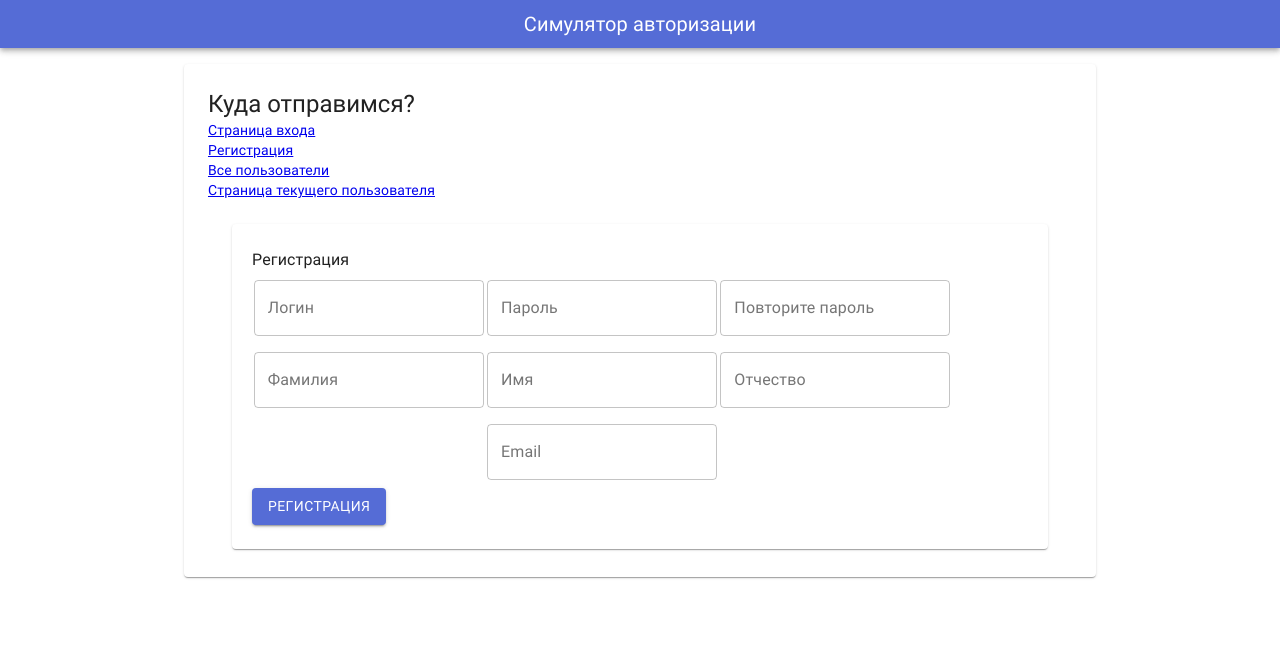
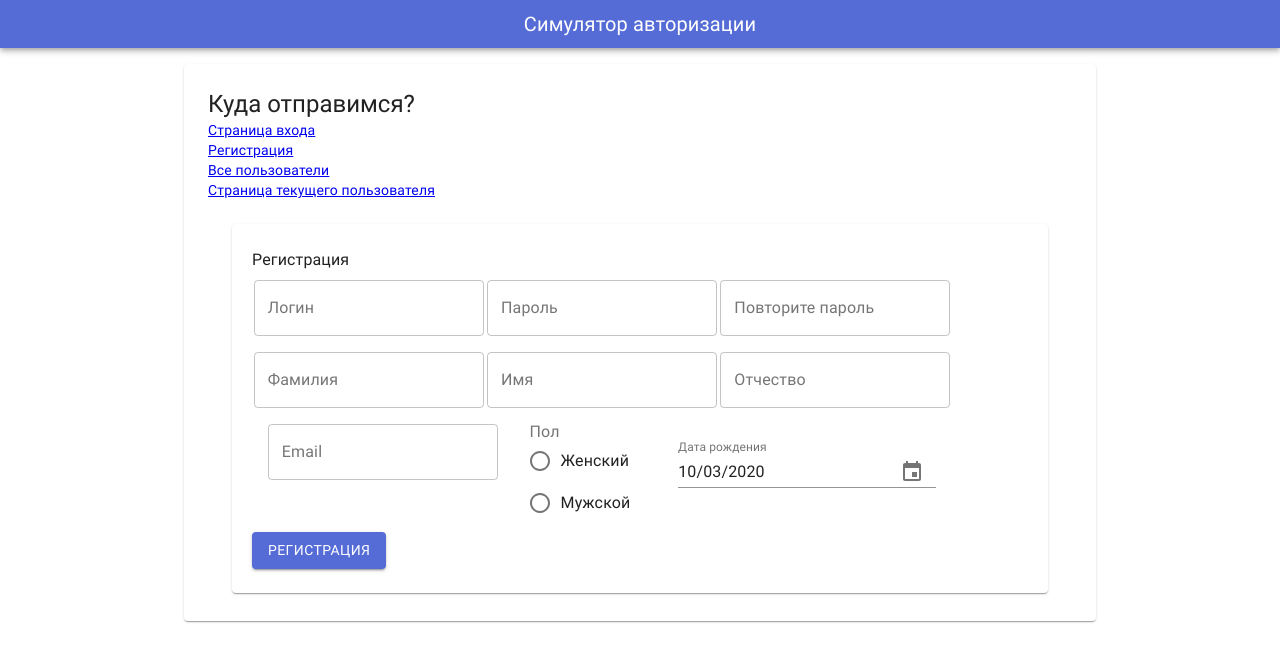
Before and after one commit to der0nidad/cra-ts, a React (Create React App) app: page /login in a window 1280 px wide. Both pictures are taken after a click on the button "РЕГИСТРАЦИЯ". Shown: the top 662 px of the page. Built offline with nearby package versions, Linux system fonts and the light colour scheme.

Commit message:
added radio and datepicker layout

```diff
--- a/package.json
+++ b/package.json
@@ -3,13 +3,16 @@
   "version": "0.1.0",
   "private": true,
   "dependencies": {
+    "@date-io/date-fns": "^1.3.13",
     "@material-ui/core": "^4.11.0",
+    "@material-ui/pickers": "^3.2.10",
     "@testing-library/jest-dom": "^4.2.4",
     "@testing-library/react": "^9.3.2",
     "@testing-library/user-event": "^7.1.2",
     "@types/jest": "^24.0.0",
     "@types/material-ui": "^0.21.8",
     "@types/node": "^12.0.0",
+    "date-fns": "^2.16.1",
     "nanoid": "^3.1.12",
     "normalize.css": "^8.0.1",
     "react": "^16.13.1",
--- a/src/components/Header.tsx
+++ b/src/components/Header.tsx
@@ -1,14 +1,13 @@
 import { Typography } from "@material-ui/core";
 import AppBar from "@material-ui/core/AppBar/AppBar";
 import * as React from "react";
-type Props = {};
-export const Header: React.FC<Props> = ({}: Props) => {
+
+export const Header: React.FC = () => {
   return (
     <AppBar position="static">
       <div className="header-text">
         <Typography variant="h6">Симулятор авторизации</Typography>
       </div>
-      {/* <Button color="inherit">Login</Button> */}
     </AppBar>
   );
 };
--- a/src/components/LoginForm.tsx
+++ b/src/components/LoginForm.tsx
@@ -84,7 +84,7 @@ export const LoginForm: React.FC<Props> = () => {
   };
 
   return (
-    <div>
+    <div className="login-form__card">
       {/* FIXME здесь точно существует лучший способ проверить, что authState - инстанс IAuth, а не {} */}
       {authState && (authState as IAuth).errorNotification}
       <Card>
--- a/src/components/UserCard.tsx
+++ b/src/components/UserCard.tsx
@@ -9,6 +9,7 @@ import * as React from "react";
 import { useDispatch } from "react-redux";
 import { Dispatch } from "redux";
 import { emptyString } from "../constants";
+import { getSex } from "../helpers";
 import { removeUserAction } from "../store/actionCreators";
 import { IUser } from "../type";
 
@@ -34,7 +35,9 @@ export const UserCard: React.FC<Props> = ({ user }: Props) => {
         <CardContent>
           <div className="users-list__row" key={user.id}>
             <Typography>{`email: ${user.email}`}</Typography>
-            <Typography>{`Пол : ${user.sex || emptyString}`}</Typography>
+            <Typography>{`Пол : ${
+              getSex(user.sex) || emptyString
+            }`}</Typography>
             <Typography>{`Дата рождения: ${
               user.dateOfBirth || emptyString
             }`}</Typography>
--- a/src/components/UserEdit.tsx
+++ b/src/components/UserEdit.tsx
@@ -1,10 +1,23 @@
-// поля: id, фио, пол, дата рождения, email
-import { Button, Typography } from "@material-ui/core";
+import DateFnsUtils from "@date-io/date-fns";
+import {
+  Button,
+  FormControl,
+  FormControlLabel,
+  FormLabel,
+  Radio,
+  RadioGroup,
+  Typography,
+} from "@material-ui/core";
 import TextField from "@material-ui/core/TextField";
+import {
+  KeyboardDatePicker,
+  MuiPickersUtilsProvider,
+} from "@material-ui/pickers";
 import * as React from "react";
 import { useDispatch, useSelector } from "react-redux";
 import { useHistory } from "react-router-dom";
 import { Dispatch } from "redux";
+import { currentUserUrl } from "../constants";
 import { addUserAction, editUserAction } from "../store/actionCreators";
 import { IUser, RootState } from "../type";
 
@@ -24,15 +37,7 @@ type Props = {
   user?: IUser;
   isNewUser: boolean;
 };
-// interface IUser {
-//     id: number;
-//     name: string;
-//     surname?: string;
-//     patronymic?: string;
-//     email: string;
-//     sex?: 0 | 1;
-//     dateOfBirth?: string;
-//   }
+
 export const UserEdit: React.FC<Props> = ({
   title,
   buttonText,
@@ -49,11 +54,10 @@ export const UserEdit: React.FC<Props> = ({
 
   let history = useHistory();
   const clickHandler = (e: React.SyntheticEvent): void => {
-    console.log(userState);
     // add validation
     const userData = { ...user, ...userState };
     saveUser(userData as IUser);
-    history.push("/me");
+    history.push(currentUserUrl);
   };
   const handleInputChange = (
     e: React.ChangeEvent<HTMLInputElement | HTMLTextAreaElement>
@@ -64,6 +68,14 @@ export const UserEdit: React.FC<Props> = ({
     });
   };
 
+  const handleRadioChange = (
+    e: React.ChangeEvent<HTMLInputElement | HTMLTextAreaElement>
+  ) => {
+    setUserState({
+      ...userState,
+      [e.target.name]: e.currentTarget.value,
+    });
+  };
   const saveUser = React.useCallback(
     (user: IUser) => {
       if (isNewUser) {
@@ -80,6 +92,14 @@ export const UserEdit: React.FC<Props> = ({
     },
     [dispatch]
   );
+  const handleDateChange = (e: any) => {
+    console.log(e);
+    setUserState({
+      ...userState,
+      dateOfBirth: e,
+    });
+    // console.log(e.target);
+  };
   return (
     <div className="user-edit">
       <Typography>{title}</Typography>
@@ -147,6 +167,37 @@ export const UserEdit: React.FC<Props> = ({
             onChange={(e) => handleInputChange(e)}
           />
         </div>
+        <div className="user-edit__form-field">
+          <FormControl component="fieldset">
+            <FormLabel component="legend">Пол</FormLabel>
+            <RadioGroup
+              aria-label="sex"
+              name="sex"
+              defaultValue={user?.sex}
+              onChange={handleRadioChange}
+            >
+              <FormControlLabel value="1" control={<Radio />} label="Женский" />
+              <FormControlLabel value="0" control={<Radio />} label="Мужской" />
+            </RadioGroup>
+          </FormControl>
+        </div>
+        <div className="user-edit__form-field">
+          <MuiPickersUtilsProvider utils={DateFnsUtils}>
+            <KeyboardDatePicker
+              disableToolbar
+              variant="inline"
+              format="MM/dd/yyyy"
+              margin="normal"
+              id="date-picker-inline"
+              label="Дата рождения"
+              value={user?.dateOfBirth}
+              onChange={(e) => handleDateChange(e)}
+              KeyboardButtonProps={{
+                "aria-label": "change date",
+              }}
+            />
+          </MuiPickersUtilsProvider>
+        </div>
       </div>
 
       <Button variant="contained" color="primary" onClick={clickHandler}>
--- a/src/components/UsersList.tsx
+++ b/src/components/UsersList.tsx
@@ -8,6 +8,7 @@ export const UsersList: React.FC = () => {
   const users: readonly IUser[] = useSelector((state: RootState) => {
     return state.users.users;
   });
+  console.log(users);
 
   return (
     <div>
--- a/src/helpers.ts
+++ b/src/helpers.ts
@@ -1,3 +1,3 @@
-export const getSex: (number) => string = (code: number) => {
-  return code ? "Ж" : "М";
+export const getSex = (code: string) => {
+  return Number(code) ? "Женский" : "Мужской";
 };
--- a/src/store/usersReducer.ts
+++ b/src/store/usersReducer.ts
@@ -5,20 +5,6 @@ import actionTypes from "./actionTypes";
 const initialState: AuthState = {
   articles: [],
   users: JSON.parse(localStorage.getItem("users") || "[]"),
-  // someUsers: [
-  //   {
-  //     id: "1",
-  //     name: "user 1",
-  //     email: "user1@example.com",
-  //     login: "a",
-  //     password: "a",
-  //   },
-  //   {
-  //     id: "2",
-  //     name: "user 2",
-  //     email: "user2@example.com",
-  //   },
-  // ],
   currentUserId: localStorage.getItem("currentUserId") || undefined,
 };
 export const usersReducer = (
@@ -46,6 +32,7 @@ export const usersReducer = (
         patronymic: action.user.patronymic,
         login: action.user.login,
         password: action.user.password,
+        sex: action.user.sex,
       };
       localStorage.setItem(
         "users",
@@ -58,30 +45,32 @@ export const usersReducer = (
         currentUserId: newId,
       };
     case actionTypes.EDIT_USER:
-      console.log(action);
       const usersUpdated = state.users.map((user) => {
         if (user.id === action.user.id) {
           return { ...user, ...action.user };
         }
         return user;
       });
-      localStorage.setItem(
-        "users",
-        JSON.stringify(state.users.concat(usersUpdated))
-      );
+      localStorage.setItem("users", JSON.stringify(usersUpdated));
       return {
         ...state,
         users: usersUpdated,
       };
     case actionTypes.REMOVE_USER:
-      // TODO добавь обработку кейса удаления текущего пользователя
+      let newCurrUserId = state.currentUserId;
       const updatedUsers: IUser[] = state.users.filter(
         (user) => user.id !== action.id
       );
       localStorage.setItem("users", JSON.stringify(updatedUsers));
+      // обрабатываем кейс удаления текущего пользователя
+      if (action.id === state.currentUserId) {
+        localStorage.removeItem("currentUserId");
+        newCurrUserId = undefined;
+      }
       return {
         ...state,
         users: updatedUsers,
+        currentUserId: newCurrUserId,
       };
     case actionTypes.LOGIN_USER_FINISH:
       localStorage.setItem("currentUserId", action.id);
--- a/src/styles.css
+++ b/src/styles.css
@@ -141,6 +141,8 @@ main > h1 {
 .user-edit-control-buttons {
   display: flex;
   justify-content: space-around;
+  margin-top: 16px;
+  max-width: 250px;
 }
 
 .users-list__button {
@@ -179,3 +181,7 @@ main > h1 {
   margin-top: 24px;
   max-width: 400px;
 }
+
+.login-form__card {
+  max-width: 500px;
+}
--- a/src/type.ts
+++ b/src/type.ts
@@ -20,9 +20,8 @@ export interface IUser {
   surname: string;
   patronymic: string;
   email: string;
-  sex?: 0 | 1;
-  dateOfBirth?: string;
-  //  мб вынести в отдельный интерфейс
+  sex: "0" | "1";
+  dateOfBirth?: Date;
   login: string;
   password: string;
 }
```
Also changed, not shown: 1 other file (tests, documents, lock files or other folders).
